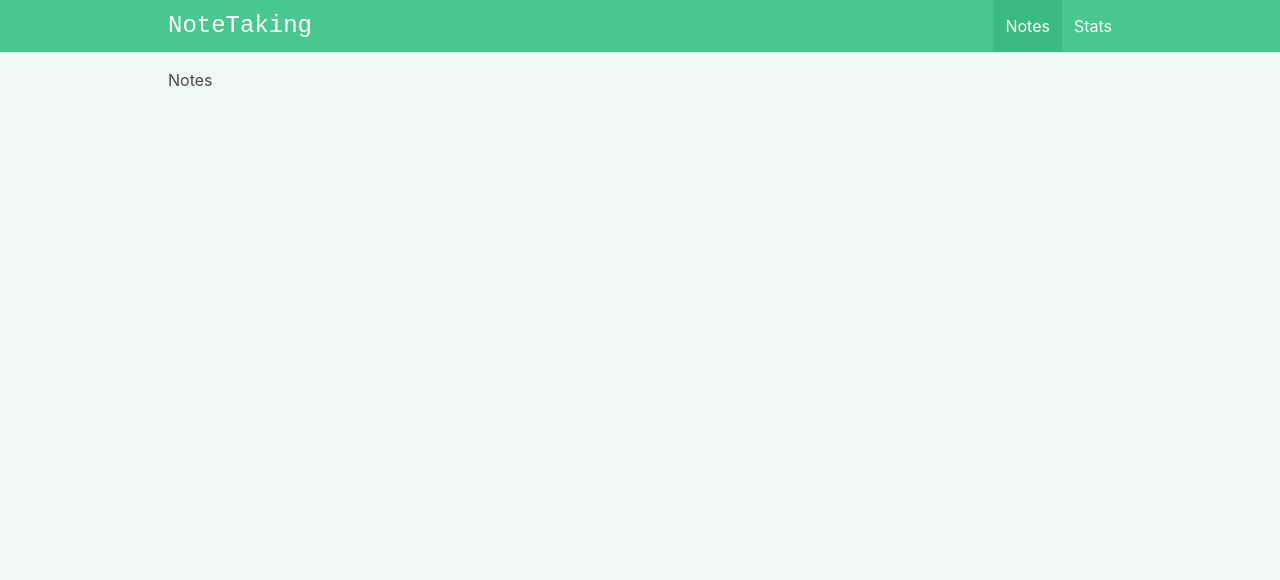
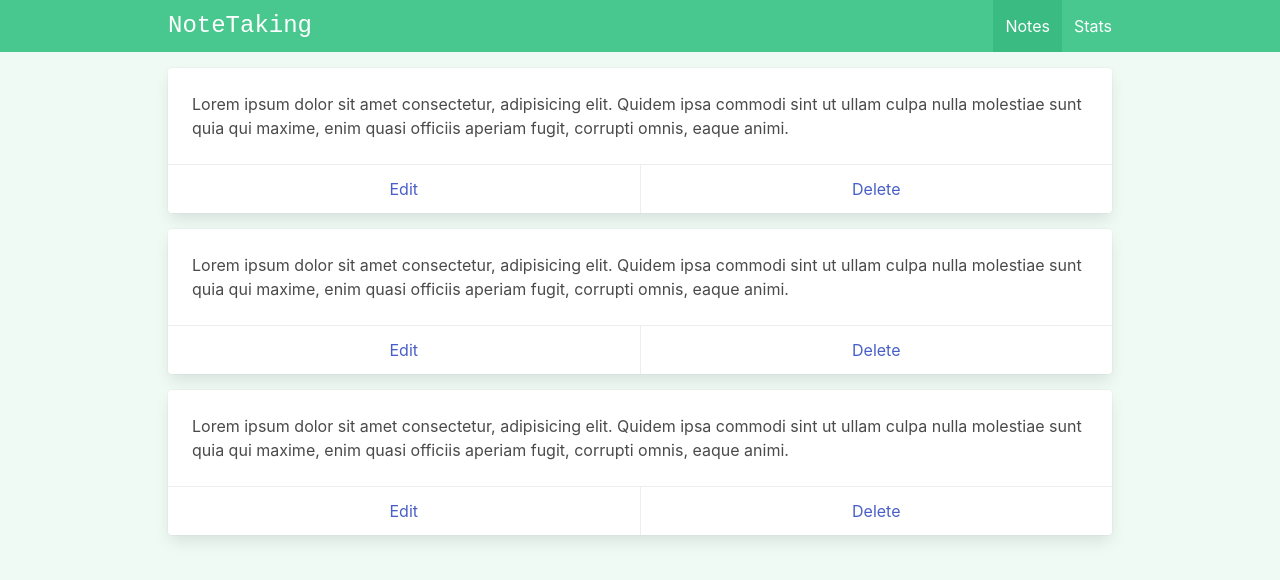
Before and after one commit to elvan/note-taking-app-vue-firebase, a Vue app: page /#/ in a window 1280 px wide. Shown: the top 580 px of the page. Built offline with nearby package versions, Linux system fonts and the light colour scheme.

Commit message:
notes design

```diff
--- a/src/views/ViewNotes.vue
+++ b/src/views/ViewNotes.vue
@@ -1,5 +1,17 @@
 <template>
   <div class="notes">
-    <h1>Notes</h1>
+    <div v-for="i in 3" class="card mb-4">
+      <div class="card-content">
+        <div class="content">
+          Lorem ipsum dolor sit amet consectetur, adipisicing elit. Quidem ipsa
+          commodi sint ut ullam culpa nulla molestiae sunt quia qui maxime, enim
+          quasi officiis aperiam fugit, corrupti omnis, eaque animi.
+        </div>
+      </div>
+      <footer class="card-footer">
+        <a href="#" class="card-footer-item">Edit</a>
+        <a href="#" class="card-footer-item">Delete</a>
+      </footer>
+    </div>
   </div>
 </template>
```
